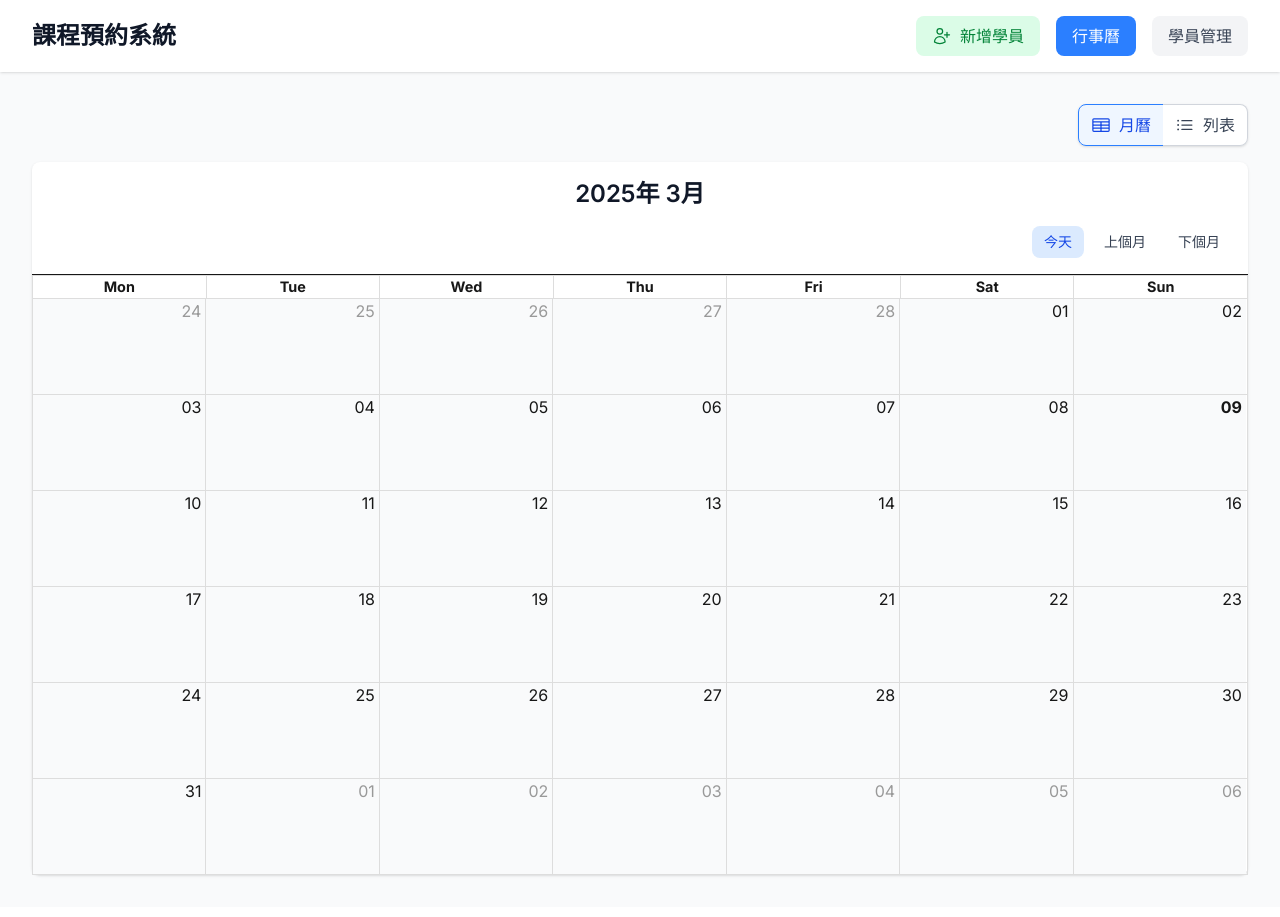
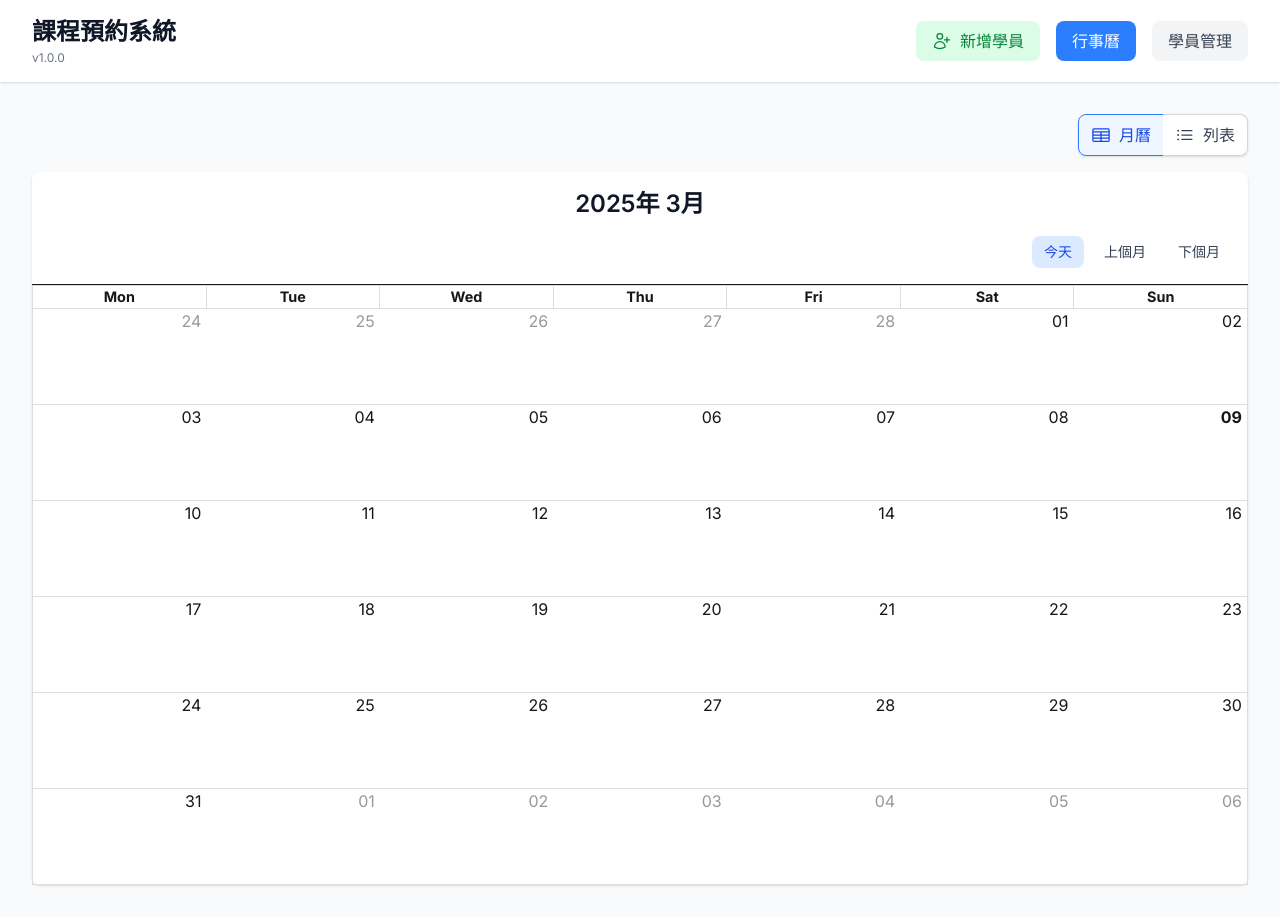
Before and after one commit to shaneguo89757/project_booking_new, a Next.js app: page / in a window 1280 px wide. Built offline with nearby package versions, Linux system fonts and the light colour scheme; no server answers.

Commit message:
Add app version display in header and enhance Calendar date interaction

```diff
--- a/src/app/page.tsx
+++ b/src/app/page.tsx
@@ -11,6 +11,7 @@ import { StudentList } from '@/components/StudentList';
 import { EditStudentDialog } from '@/components/EditStudentDialog';
 import { BookingListView } from '@/components/BookingListView';
 import type { BookingInfo } from '@/types/booking';
+import { APP_VERSION } from '@/config/version';
 
 export default function Home() {
   const [view, setView] = useState<'calendar' | 'students'>('calendar');
@@ -146,7 +147,10 @@ export default function Home() {
       <header className="bg-white shadow">
         <div className="max-w-7xl mx-auto px-4 sm:px-6 lg:px-8 py-4">
           <div className="flex justify-between items-center">
-            <h1 className="text-2xl font-bold text-gray-900">課程預約系統</h1>
+            <div>
+              <h1 className="text-2xl font-bold text-gray-900">課程預約系統</h1>
+              <div className="text-xs text-gray-500 mt-0.5">v{APP_VERSION}</div>
+            </div>
             <div className="flex items-center space-x-4">
               <button
                 onClick={() => setIsAddStudentOpen(true)}
--- a/src/components/Calendar.tsx
+++ b/src/components/Calendar.tsx
@@ -126,6 +126,20 @@ export const Calendar = ({
         <span className="font-medium">{props.event.title}</span>
       </div>
     ),
+    dateCellWrapper: (props: any) => (
+      <div
+        className="h-full w-full"
+        onClick={() => onDateClick(props.value)}
+        onTouchEnd={(e) => {
+          e.preventDefault();
+          onDateClick(props.value);
+        }}
+        role="button"
+        tabIndex={0}
+      >
+        {props.children}
+      </div>
+    ),
   };
 
   const handleNavigate = (newDate: Date) => {
--- /dev/null
+++ b/src/config/version.ts
@@ -0,0 +1 @@
+export const APP_VERSION = '1.0.0';
```
